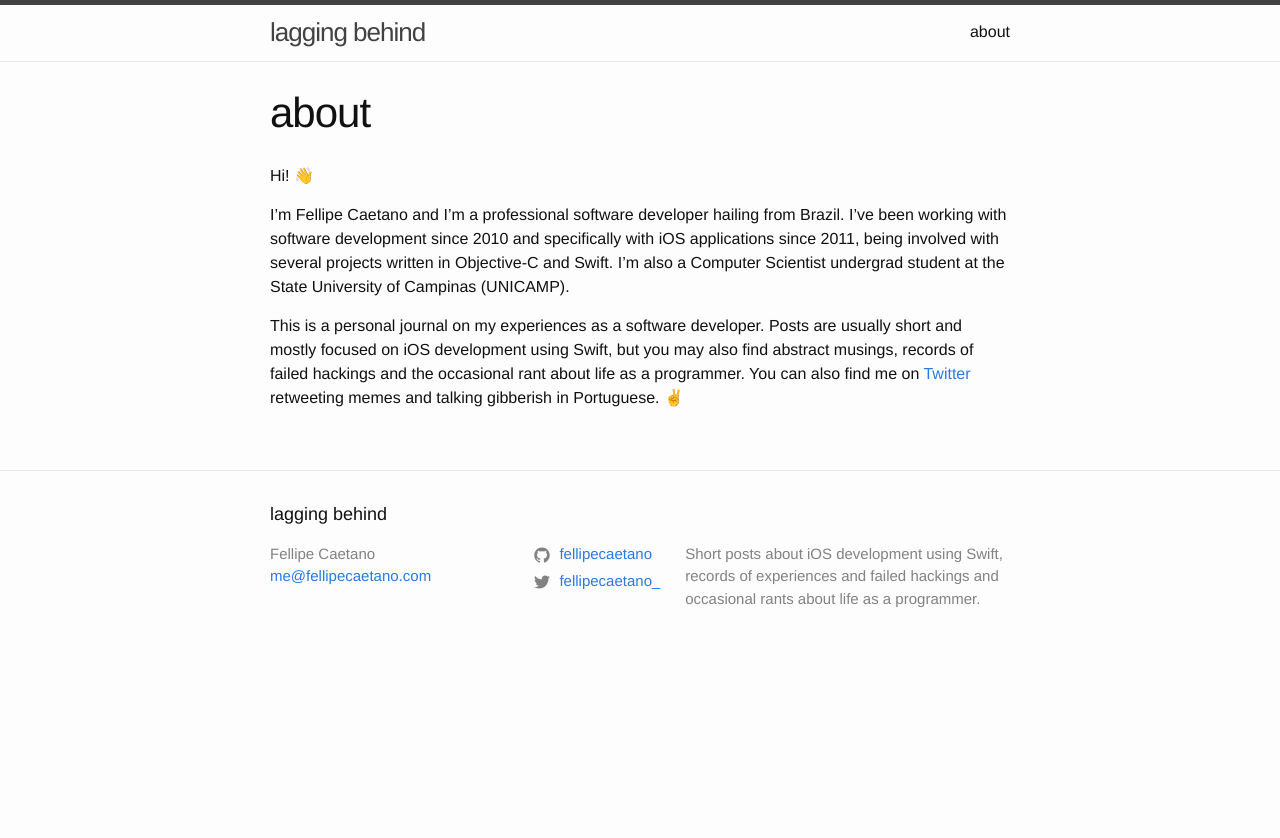
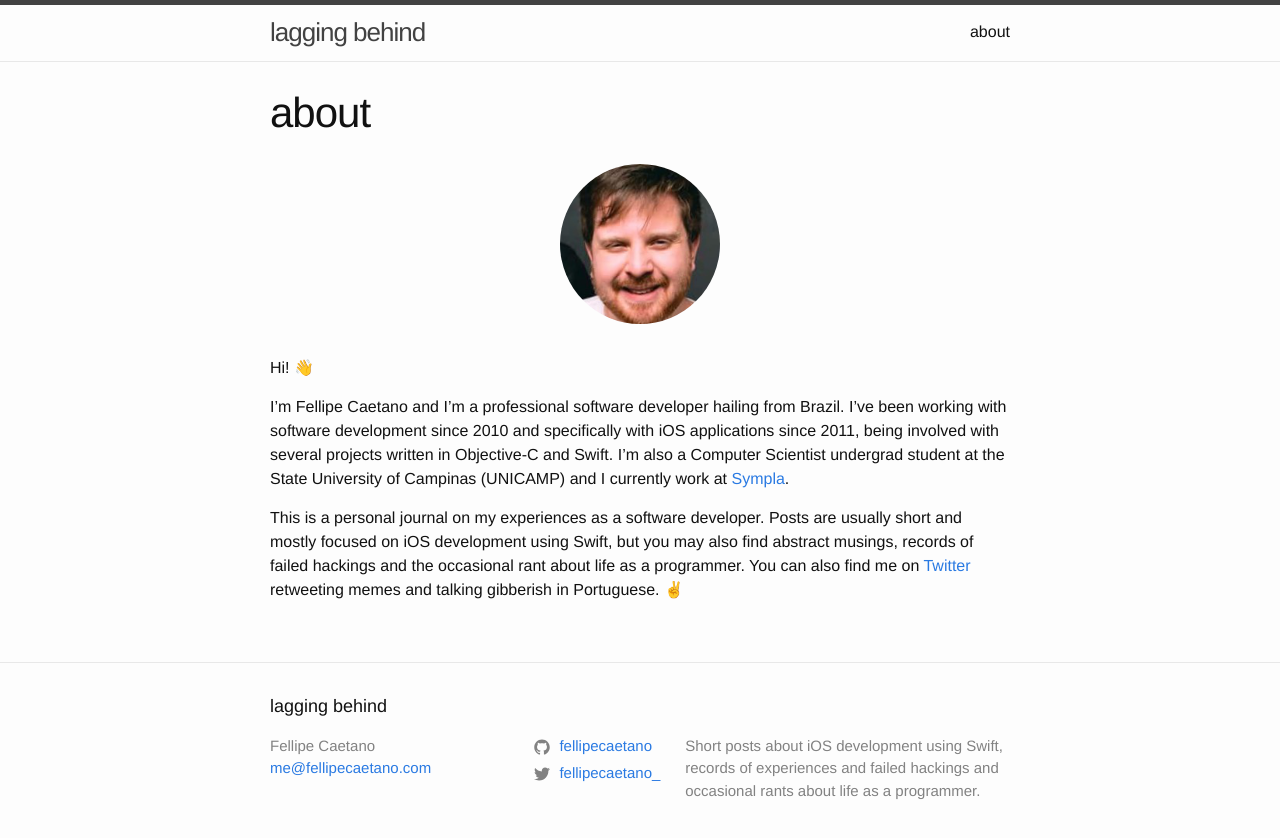
Before and after one commit to fellipecaetano/fellipecaetano.github.io, a Jekyll site: the page built from about.md, in a window 1280 px wide. Shown: the top 838 px of the page. Built offline with Jekyll 4.4.1, drawn with Linux system fonts in a browser that asks for light colours.

Commit message:
Fix appearance of the "about" page

```diff
--- /dev/null
+++ b/_sass/about.scss
@@ -0,0 +1,18 @@
+@mixin circle($width, $color) {
+  width: $width;
+  height: $width;
+  background: $color;
+  -webkit-border-radius: $width/2;
+     -moz-border-radius: $width/2;
+          border-radius: $width/2;
+}
+
+.profile-picture-wrapper {
+  height: 192px;
+}
+
+.profile-picture {
+  display: block;
+  margin: 0 auto;
+  @include circle(160px, 160px);
+}
--- a/about.md
+++ b/about.md
@@ -3,6 +3,10 @@ layout: page
 title: about
 permalink: /about/
 ---
+
+<div class="profile-picture-wrapper">
+  <img src="/assets/profile.png" class="profile-picture" />
+</div>
 
 Hi! 👋
 
@@ -10,7 +14,8 @@ I'm Fellipe Caetano and I'm a professional software developer hailing
 from Brazil. I've been working with software development since 2010 and
 specifically with iOS applications since 2011, being involved with several
 projects written in Objective-C and Swift. I'm also a Computer Scientist
-undergrad student at the State University of Campinas (UNICAMP).
+undergrad student at the State University of Campinas (UNICAMP) and I currently
+work at [Sympla](https://www.sympla.com.br).
 
 This is a personal journal on my experiences as a software developer. Posts are
 usually short and mostly focused on iOS development using Swift, but you may
--- a/assets/main.scss
+++ b/assets/main.scss
@@ -3,3 +3,4 @@
 ---
 
 @import "minima";
+@import "about";
```
